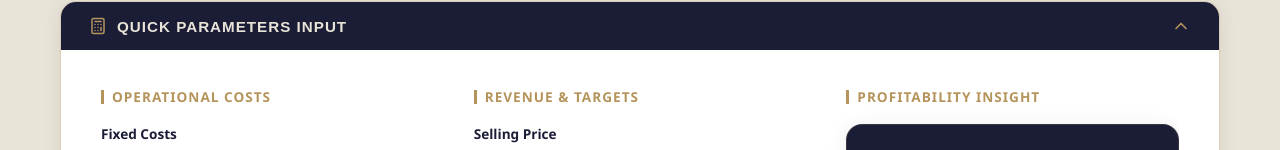
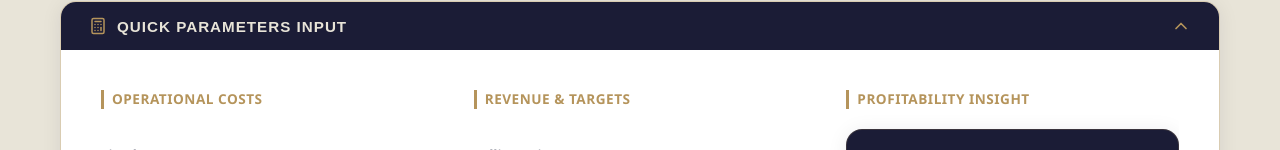
Before and after one commit to dphung88/real-estate-marketplace, a Next.js app: page /tools/break-even in a window 1280 px wide. Both pictures are taken after a click on the button "Quick Calculator". Shown: the part 650-800 px from the top of the page. Built offline with nearby package versions, Linux system fonts and the light colour scheme.

Commit message:
UI: Perfectly align Quick Calculator category headers with Strategic tab

```diff
--- a/app/components/tools/BreakEvenCalculator.js
+++ b/app/components/tools/BreakEvenCalculator.js
@@ -71,21 +71,21 @@ const BreakEvenCalculator = () => {
 
               {/* Col 1: Operational Costs */}
               <div style={{ flex: '1 0 30%', minWidth: '250px', display: 'flex', flexDirection: 'column', gap: '16px' }}>
-                <p className="input-header" style={{ fontSize: '0.85rem', fontWeight: '900', color: '#B5945B', textTransform: 'uppercase', letterSpacing: '1px', marginBottom: '4px', paddingLeft: '8px', borderLeft: '3px solid #B5945B', lineHeight: '1' }}>Operational Costs</p>
+                <p className="input-header" style={{ fontSize: '0.85rem', fontWeight: '900', color: '#B5945B', textTransform: 'uppercase', letterSpacing: '0.5px', marginBottom: '20px', paddingLeft: '8px', borderLeft: '3px solid #B5945B', lineHeight: '1.2', display: 'flex', alignItems: 'center', minHeight: '1.2rem' }}>Operational Costs</p>
                 <QuickInput label="Fixed Costs" description="Monthly Total" value={fixedCosts} onChange={setFixedCosts} />
                 <QuickInput label="Variable Cost" description="Per Unit" value={variableCostPerUnit} onChange={setVariableCostPerUnit} />
               </div>
 
               {/* Col 2: Revenue & Targets */}
               <div style={{ flex: '1 0 30%', minWidth: '250px', display: 'flex', flexDirection: 'column', gap: '16px' }}>
-                <p className="input-header" style={{ fontSize: '0.85rem', fontWeight: '900', color: '#B5945B', textTransform: 'uppercase', letterSpacing: '1px', marginBottom: '4px', paddingLeft: '8px', borderLeft: '3px solid #B5945B', lineHeight: '1' }}>Revenue & Targets</p>
+                <p className="input-header" style={{ fontSize: '0.85rem', fontWeight: '900', color: '#B5945B', textTransform: 'uppercase', letterSpacing: '0.5px', marginBottom: '20px', paddingLeft: '8px', borderLeft: '3px solid #B5945B', lineHeight: '1.2', display: 'flex', alignItems: 'center', minHeight: '1.2rem' }}>Revenue & Targets</p>
                 <QuickInput label="Selling Price" description="Per Unit" value={sellingPricePerUnit} onChange={setSellingPricePerUnit} />
                 <QuickInput label="Target Profit" description="Goal" value={targetProfit} onChange={setTargetProfit} highlight />
               </div>
 
               {/* Col 3: Profitability Insight */}
               <div style={{ flex: '1 0 30%', minWidth: '280px', display: 'flex', flexDirection: 'column' }}>
-                <p className="input-header" style={{ fontSize: '0.85rem', fontWeight: '900', color: '#B5945B', textTransform: 'uppercase', letterSpacing: '1px', marginBottom: '20px', paddingLeft: '8px', borderLeft: '3px solid #B5945B', lineHeight: '1' }}>Profitability Insight</p>
+                <p className="input-header" style={{ fontSize: '0.85rem', fontWeight: '900', color: '#B5945B', textTransform: 'uppercase', letterSpacing: '0.5px', marginBottom: '20px', paddingLeft: '8px', borderLeft: '3px solid #B5945B', lineHeight: '1.2', display: 'flex', alignItems: 'center', minHeight: '1.2rem' }}>Profitability Insight</p>
                 <div className="contact-info-box" style={{ padding: '24px', background: '#1B1C36', color: '#E8E4D8', borderRadius: '16px', height: '100%', display: 'flex', flexDirection: 'column', justifyContent: 'center' }}>
                   <div className="flex items-center gap-2 mb-2">
                     <ShieldCheck size={18} color="#B5945B" />
```
